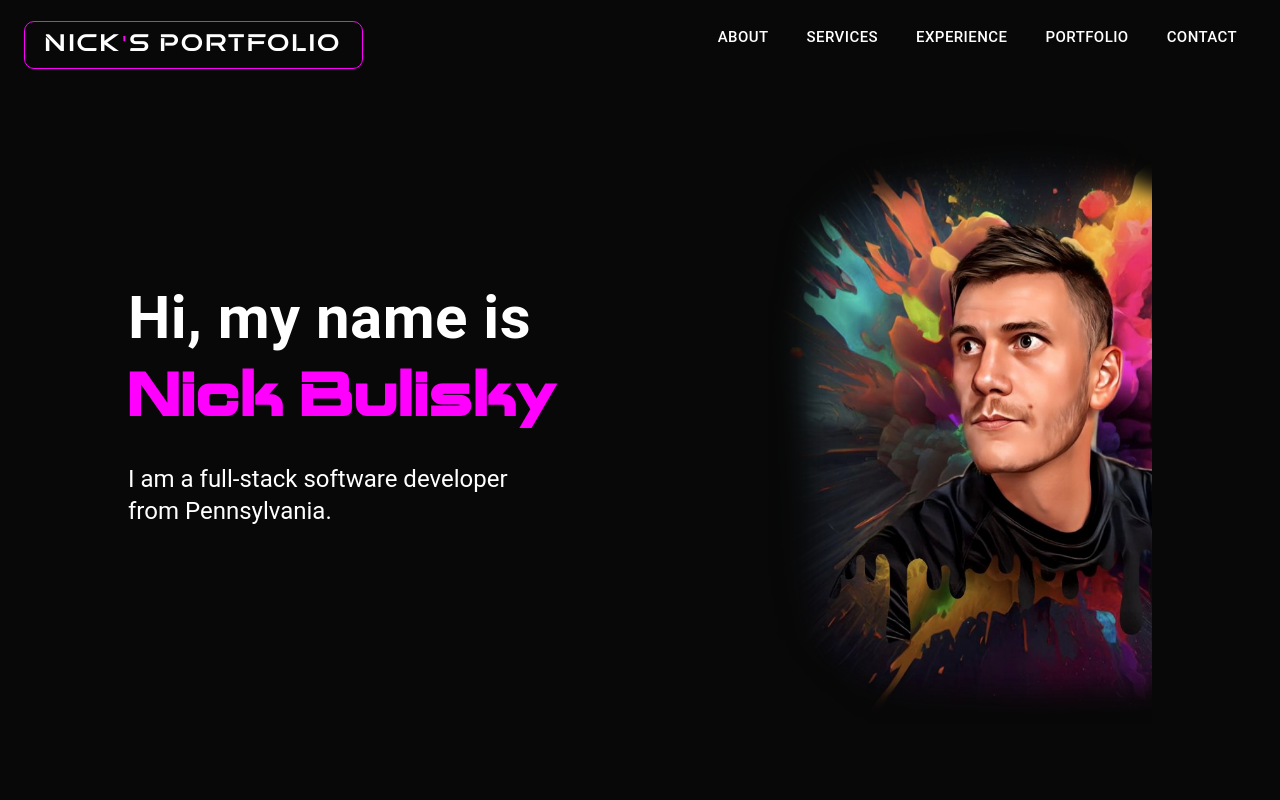
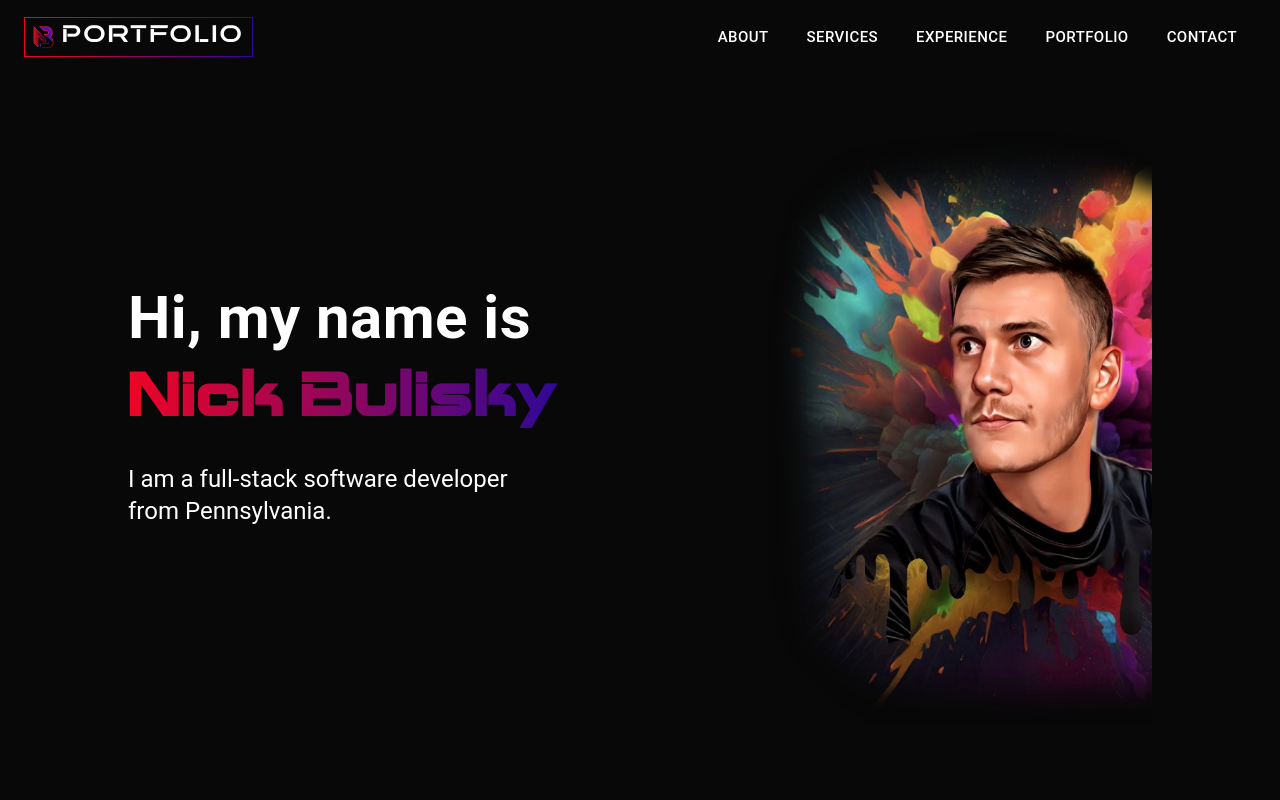
Before and after one commit to NickBull37/Nicks-Portfolio, a React (Create React App) app: page / in a window 1280 px wide. Shown: the top 800 px of the page. Built offline with nearby package versions, Linux system fonts and the light colour scheme.

Commit message:
Old updates

```diff
--- a/src/components/Contact.jsx
+++ b/src/components/Contact.jsx
@@ -14,9 +14,13 @@ const theme = createTheme({
     },
 });
 
-const PurpleButton = styled(Button)(() => ({
+const RedGradButton = styled(Button)(() => ({
+    color: '#fff',
+    background: 'linear-gradient(to right, #DE04AE, #EE0425)',
+    boxShadow: '0px 2px 10px 1px #1a1a1a',
+    backgroundColor: '#7e22ce',
     '&:hover': {
-        backgroundColor: '#990099',
+        boxShadow: '0px 2px 20px 5px #1a1a1a',
     },
 }));
 
@@ -89,14 +93,18 @@ const Contact = () => {
                                 mt: '30px'
                             }}
                         >
-                            {paperPlaneIcon}nbulisky@gmail.com
+                            <Box display="flex">
+                                <span className="red-grad-icon">{paperPlaneIcon}</span>nbulisky@gmail.com
+                            </Box>
                         </Typography>
                         <Typography
                             sx={{
                                 mt: '30px'
                             }}
                         >
-                            {phoneIcon}215-260-4875
+                            <Box display="flex">
+                                <span className="red-grad-icon">{phoneIcon}</span>215-260-4875
+                            </Box>
                         </Typography>
                         <Box className="social-icons">
                             <a href="https://github.com/NickBull37" target="_blank" rel="noreferrer">{githubIcon}</a>
@@ -106,18 +114,17 @@ const Contact = () => {
                             display={{ xs: 'flex', md: 'block' }}
                             justifyContent={'center'}
                         >
-                            <PurpleButton
+                            <RedGradButton
                                 variant='contained'
                                 href="/documents/Nicholas-Bulisky-Resume.pdf"
                                 download
                                 startIcon={<DownloadIcon />}
                                 sx={{
-                                    background: '#ff00ff',
                                     my: '50px',
                                 }}
                             >
                                 My Resume
-                            </PurpleButton>
+                            </RedGradButton>
                         </Box>
                     </Box>
                     <Box
@@ -143,18 +150,16 @@ const Contact = () => {
                                 display={{ xs: 'flex', md: 'block' }}
                                 justifyContent={'center'}
                             >
-                                <PurpleButton
+                                <RedGradButton
                                     variant='contained'
                                     size='large'
                                     type='submit'
                                     sx={{
-                                        background: '#ff00ff',
                                         mt: {xs: '30px', md: '20px' },
-                                        mb: '50px'
                                     }}
                                 >
                                     Submit
-                                </PurpleButton>
+                                </RedGradButton>
                                 <Snackbar open={snackbarOpen} autoHideDuration={6000} onClose={handleClose}>
                                     <Alert onClose={handleClose} severity="success" sx={{ width: '100%' }}>
                                         Message sent successfully.
--- a/src/components/Header.jsx
+++ b/src/components/Header.jsx
@@ -1,7 +1,26 @@
 import React, { useState } from 'react';
+import { styled } from '@mui/material/styles';
 import { Box, Stack, Typography, AppBar, Toolbar, IconButton, Menu, Container, Button, MenuItem } from '@mui/material';
 import MenuIcon from '@mui/icons-material/Menu';
 import DiamondIcon from '@mui/icons-material/Diamond';
+import { nblogo } from '../utils/constants';
+
+const RedGradButton = styled(Button)(() => ({
+    color: '#fff',
+    background: 'linear-gradient(to right, #DE04AE, #EE0425)',
+    boxShadow: '0px 2px 10px 1px #1a1a1a',
+    backgroundColor: '#7e22ce',
+    '&:hover': {
+        boxShadow: '0px 2px 20px 5px #1a1a1a',
+    },
+}));
+
+const NavBtn = styled(Button)(() => ({
+    display: 'block',
+    color: '#fff',
+    my: 2,
+    mx: 1,
+}));
 
 const Header = () => {
 
@@ -25,20 +44,25 @@ const Header = () => {
                 <Container maxWidth="xl">
                     <Toolbar disableGutters>
                         {/*---------------------------------- DESKTOP VIEW ----------------------------------*/}
-                        <Typography
-                            className="progress"
+                        <Box
+                            className="grad-border"
+                            display="flex"
+                            alignItems="center"
+                            gap={1}
                             sx={{
-                                mt: 2,
-                                display: { xs: 'none', md: 'flex' },
-                                // Styles for border
-                                py: '5px',
-                                px: '20px',
-                                border: '1px solid #ff00ff',
-                                borderRadius: '10px'
+                                px: 1
                             }}
                         >
-                            Nick<span className="color-purple">'</span>s Portfolio
-                        </Typography>
+                            <img src={nblogo} height={22}/>
+                            <Typography
+                                className="progress-h3"
+                                sx={{
+                                    pb: '2px'
+                                }}
+                            >
+                                Portfolio
+                            </Typography>
+                        </Box>
                         <Box
                             justifyContent={'flex-end'}
                             sx={{
@@ -52,7 +76,12 @@ const Header = () => {
                                 key='About'
                                 href='#about'
                                 onClick={handleCloseNavMenu}
-                                sx={{ my: 2, mx: 1, color: 'white', display: 'block' }}
+                                sx={{
+                                    my: 2,
+                                    mx: 1,
+                                    color: 'white',
+                                    display: 'block',
+                                }}
                             >
                                 About
                             </Button>
@@ -192,7 +221,8 @@ const Header = () => {
 
                             }}
                         >
-                            Hi, my name is<br /><span className="color-purple brave-h2">Nick Bulisky</span>
+                            Hi, my name is<br />
+                            <span className="grad-text brave-h2">Nick Bulisky</span>
                         </Typography>
                         <Typography
                             display={{ xs: 'none', md: 'block' }}
--- a/src/index.css
+++ b/src/index.css
@@ -120,6 +120,13 @@ a {
     letter-spacing: 0.3rem !important;
 }
 
+.progress-h3 {
+    font-family: Progress !important;
+    font-weight: 300;
+    font-size: 1.5rem!important;
+    letter-spacing: .2rem !important;
+}
+
 /* Brave */
 .brave-h2 {
     font-family: Brave !important;
@@ -205,9 +212,31 @@ nav .fa-solid {
 }
 
 .hover-fade:hover {
-    background-color: rgba(255, 51, 255, 0.8)!important;
+    background: linear-gradient(to right, #2F0897, #A602B0)!important;
 }
 
+.grad-border {
+    border-width: 1px!important;
+    border-style: solid!important;
+    border-image: linear-gradient(to right, #EE0425, #2F0897) 1;
+}
+.grad-text {
+    background: linear-gradient(to right, #EE0425, #2F0897)!important;
+    -webkit-background-clip: text!important;
+    -webkit-text-fill-color: transparent!important;
+}
+
+.red-grad-text {
+    background: linear-gradient(to right, #EE0425, #DE04AE)!important;
+    -webkit-background-clip: text!important;
+    -webkit-text-fill-color: transparent!important;
+}
+
+.red-grad-icon {
+    background: linear-gradient(to right, #DE04AE, #EE0425);
+    -webkit-background-clip: text!important;
+    -webkit-text-fill-color: transparent!important;
+}
 
 
 /********************************************************************************************************************************************
@@ -394,8 +423,8 @@ nav .fa-solid {
     font-size: 1.125rem;
     line-height: 60px;
     background: #fff;
-    width: 60px;
-    height: 60px;
+    width: 50px;
+    height: 50px;
     border-radius: 50%;
     text-align: center;
 }
@@ -422,6 +451,11 @@ nav .fa-solid {
 
 .btn:hover {
     background: var(--purple);
+}
+
+.proj-link {
+    max-height: 25px;
+    max-width: 25px;
 }
 
 
@@ -456,7 +490,10 @@ nav .fa-solid {
 }
 
 .social-icons a:hover {
-    color: var(--purple);
+    background: linear-gradient(to right, #DE04AE, #EE0425);
+    box-shadow: '0px 2px 10px 1px #1a1a1a';
+    -webkit-background-clip: text!important;
+    -webkit-text-fill-color: transparent!important;
     transform: translateY(-5px);
 }
 
--- a/src/utils/constants.js
+++ b/src/utils/constants.js
@@ -9,6 +9,7 @@ export const famfiction = require('../images/famfiction-showcase.png');
 export const vanhornContractors = require('../images/vanhorn-contractors-showcase.png');
 export const comingsoon = require('../images/coming-soon.png');
 export const cat = require('../images/cat.png');
+export const nblogo = require('../images/nb-logo-trans.png');
 
 
 // Icons
```
Also changed, not shown: src/components/Portfolio.jsx (+21 -25 lines), src/images/nb-logo-trans.png (added).
